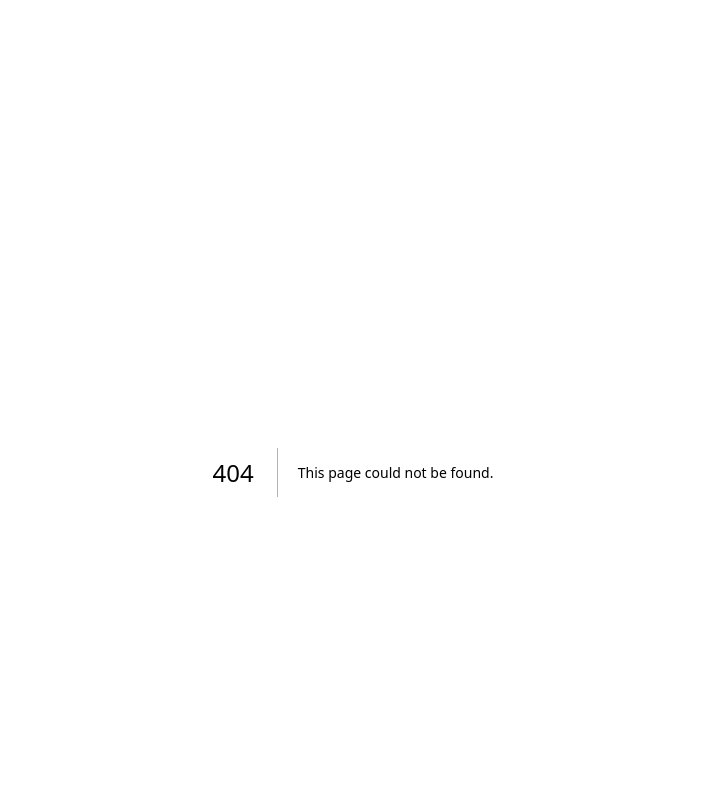
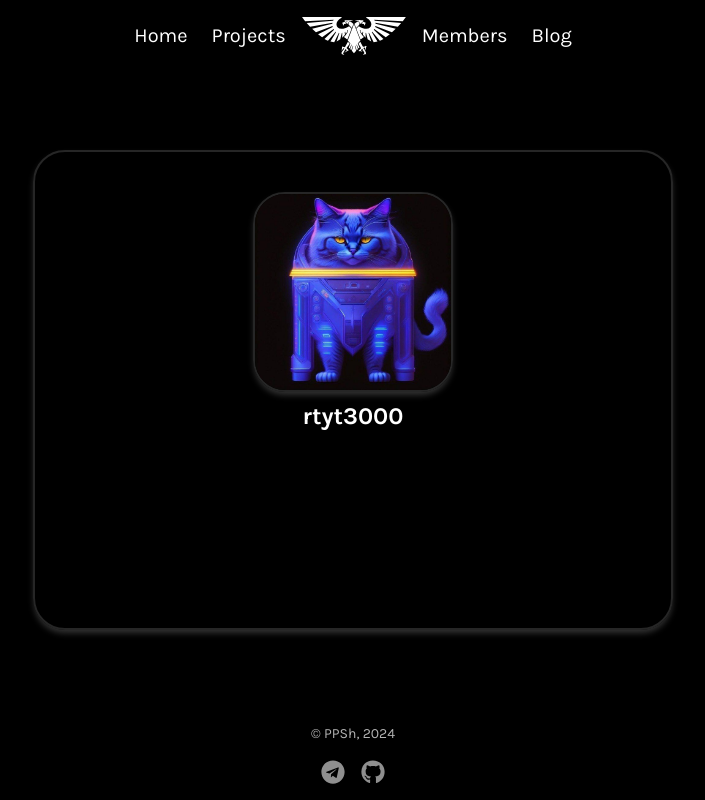
Before and after one commit to ppsh-development/ppsh-site, a Next.js app: page /rtyt in a window 1280 px wide. Before the commit this address had no page. Shown: the top 800 px of the page, without its empty margins (287-992 px from the left). Built offline with nearby package versions, Linux system fonts and the light colour scheme.

Commit message:
Add new page component and styles; refactor ESLint config and clean up CSS

```diff
--- a/eslint.config.mjs
+++ b/eslint.config.mjs
@@ -16,9 +16,7 @@ const eslintConfig = [
         rules: {
           "@typescript-eslint/no-unused-vars": "off",
         }
-
-}
-)
+  })
 
 ];
 
--- a/src/app/globals.css
+++ b/src/app/globals.css
@@ -78,7 +78,6 @@ body {
   max-width: 100%;
   margin: 0 auto;
   position: relative;
-  overflow: visible;
 }
 
 .hero-content {
--- /dev/null
+++ b/src/app/rtyt/page.pcss
@@ -0,0 +1,4 @@
+
+
+@media (max-width: 768px) {
+}
--- /dev/null
+++ b/src/app/rtyt/page.tsx
@@ -0,0 +1,32 @@
+"use client"
+import Image from "next/image";
+import rtyt from "../../../public/members/rtyt.png";
+
+export default function Page() {
+    return (
+        <div className="hero-section">
+            <div
+                className="container w-1/2  px-4 border-2 border-neutral-800 rounded-4xl mx-auto flex justify-center shadow-[0_4px_6px_-1px_rgba(52,52,52,1)]"
+                style={{height: "60vh"}}
+            >
+                <div id={"user"} className="relative flex flex-col items-center">
+                    <Image
+                        src={rtyt}
+                        height={200}
+                        width={200}
+                        sizes={"(max-width: 768px) 100vw, (max-width: 1200px) 20vw, 20vh"}
+                        alt="rtyt"
+                        className="rounded-4xl mt-10 border-2 border-neutral-800 shadow-[0_4px_6px_-1px_rgba(52,52,52,1)]"
+                    />
+                    <p className={"text-2xl font-semibold  text text-center p-2"}>rtyt3000</p>
+                </div>
+                <div id={"links"} className={"flex-col items-center"}>
+                    <div className={"flex justify-center"}>
+
+                    </div>
+
+                </div>
+            </div>
+        </div>
+    )
+}
```
Also changed, not shown: public/members/rtyt.png (added).
